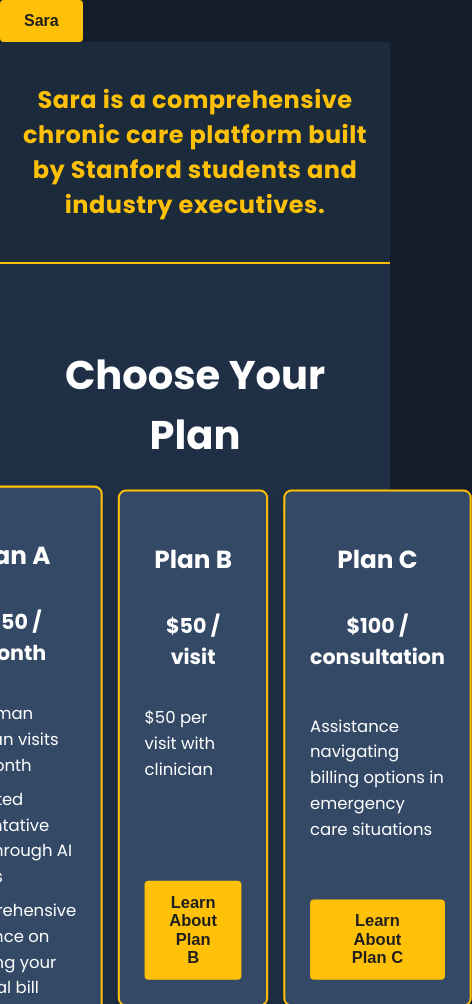
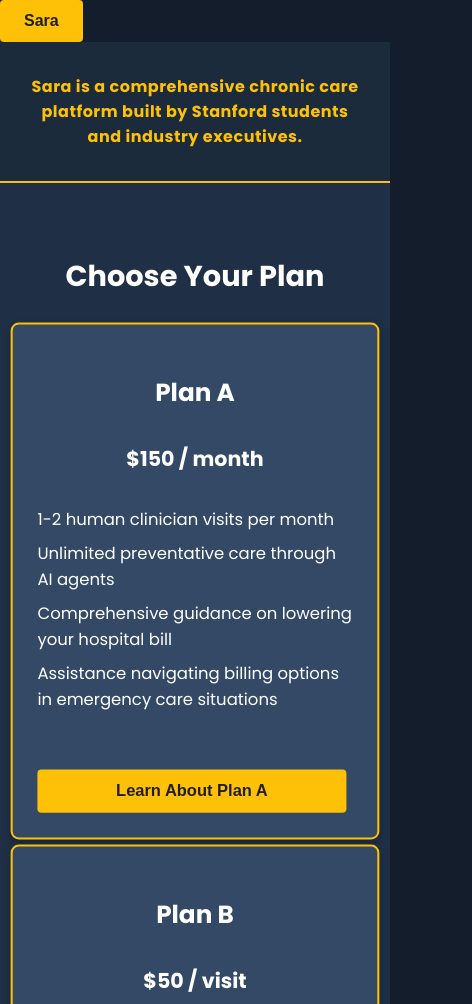
Before and after one commit to broodingllama/sara_initial_testing, a plain HTML site: page index.html in a window 390 px wide. Shown: the top 1004 px of the page, 472 px wide, since content can reach past the window. Drawn offline with Linux system fonts and the light colour scheme.

Commit message:
mobile fixes

```diff
--- a/css/style.css
+++ b/css/style.css
@@ -106,16 +106,33 @@ footer {
 
 .pricing-plans h2 {
   font-size: 2.5rem;
+  text-align: center;
   margin-bottom: 2rem;
-  color: #fff;
+}
+
+/* Reduce size for mobile */
+@media (max-width: 768px) {
+  .pricing-plans h2 {
+    font-size: 1.8rem;
+  }
 }
 
 /* PLANS CONTAINER */
 .plans-container {
   display: flex;
+  flex-wrap: wrap;  /* Allows stacking on smaller screens */
   gap: 20px;
   justify-content: center;
   align-items: stretch; /* Forces all plan cards to be the same height */
+}
+
+/* Improve text alignment on mobile */
+@media (max-width: 768px) {
+  .site-header p {
+    text-align: center;
+    font-size: 1rem;
+    padding: 0 15px; /* Adds spacing */
+  }
 }
 
 /* INDIVIDUAL PLAN CARD */
@@ -185,6 +202,17 @@ footer {
   border-radius: 4px;
   font-weight: 600;
   transition: background-color 0.3s;
+  width: 100%;
+  max-width: 300px;  /* Ensures button doesn't stretch */
+  text-align: center;
+}
+
+/* Adjust button spacing on mobile */
+@media (max-width: 768px) {
+  .plan-select-btn {
+    font-size: 1rem;
+    padding: 0.75rem 1rem;
+  }
 }
 
 .plan-select-btn:hover {
```
